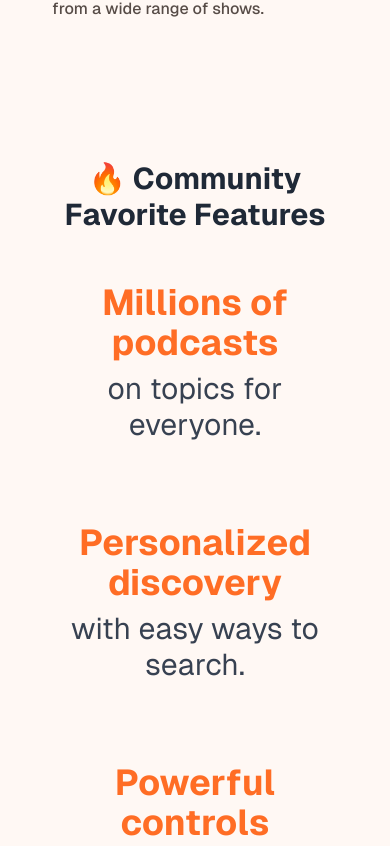
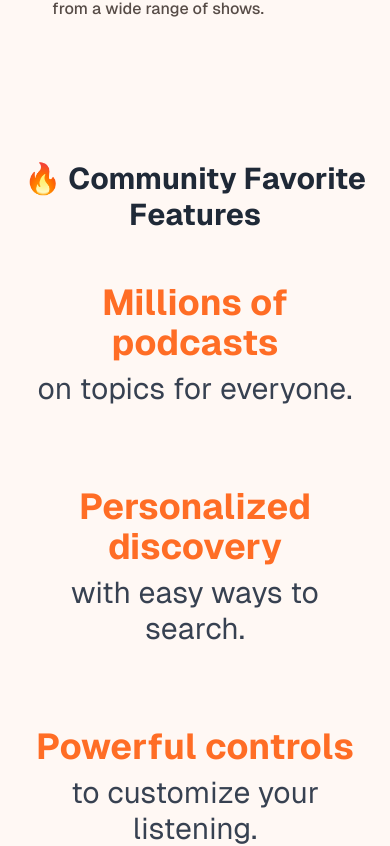
Before and after one commit to sutharjay1/overlap, a Next.js app: page / in a window 390 px wide. Shown: the part 2300-3146 px from the top of the page. Built offline with nearby package versions, Linux system fonts and the light colour scheme.

Commit message:
feat(app): update

```diff
--- a/src/components/global/community-fav-feature.tsx
+++ b/src/components/global/community-fav-feature.tsx
@@ -17,7 +17,7 @@ type FeatureItemProps = {
 const FeatureCard = ({ title, subtitle, inViewMargin }: FeatureItemProps) => {
   return (
     <Motion className="mb-8 w-full" inView inViewMargin={inViewMargin}>
-      <div className="mx-auto w-full p-6">
+      <div className="mx-auto w-full px-2 py-6 sm:px-6">
         <h3 className="mb-2 w-full text-balance text-center text-4xl font-bold text-[#ff5500]/85 md:text-5xl">
           {title}
         </h3>
@@ -29,7 +29,7 @@ const FeatureCard = ({ title, subtitle, inViewMargin }: FeatureItemProps) => {
 
 const App = () => {
   return (
-    <section className="px-4 py-8 sm:px-6 lg:px-8">
+    <section className="py-8 sm:px-6 lg:px-8">
       <div className="mx-auto max-w-5xl">
         <h2 className="mb-8 text-center text-3xl font-bold text-gray-800">
           🔥 Community Favorite Features
```
